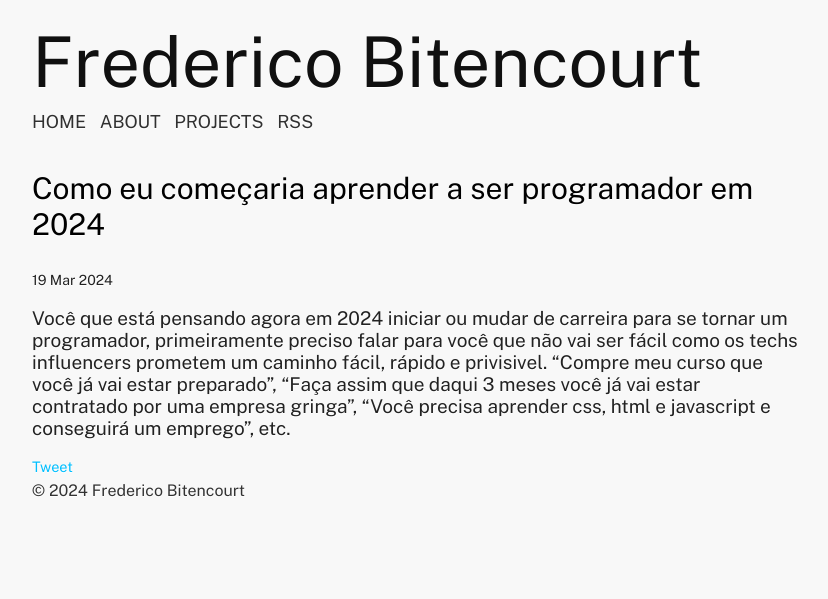
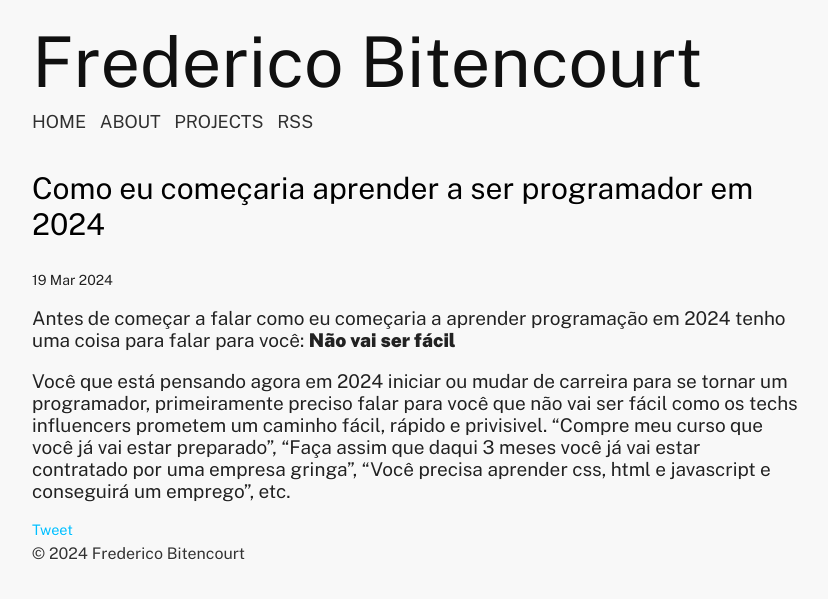
Before and after one commit to fredericof/my-personal-journal, a Jekyll site: the page built from _posts/2024-03-19-getting-started-programmer.markdown, in a window 1280 px wide. Shown: the top 599 px of the page, without its empty margins (224-1052 px from the left). Built offline with Jekyll 4.4.1, drawn with Linux system fonts in a browser that asks for light colours; comment, search, counter and statistics services are not loaded.

Commit message:
test first post

```diff
--- a/_posts/2024-03-19-getting-started-programmer.markdown
+++ b/_posts/2024-03-19-getting-started-programmer.markdown
@@ -6,4 +6,6 @@ comments: true
 categories: [Tips]
 ---
 
+Antes de começar a falar como eu começaria a aprender programação em 2024 tenho uma coisa para falar para você: **Não vai ser fácil**
+
 Você que está pensando agora em 2024 iniciar ou mudar de carreira para se tornar um programador, primeiramente preciso falar para você que não vai ser fácil como os techs influencers prometem um caminho fácil, rápido e privisivel. "Compre meu curso que você já vai estar preparado", "Faça assim que daqui 3 meses você já vai estar contratado por uma empresa gringa", "Você precisa aprender css, html e javascript e conseguirá um emprego", etc.
```
